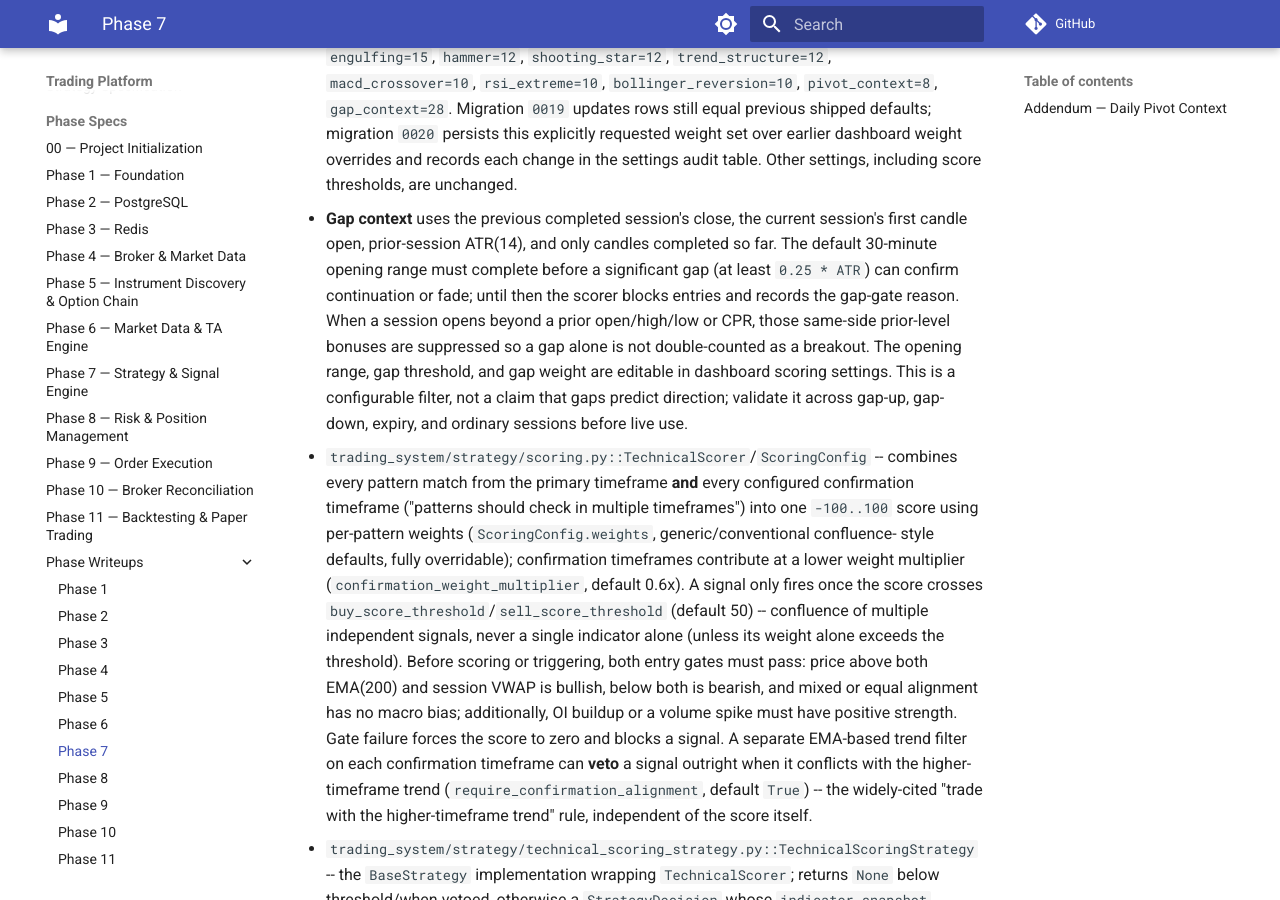
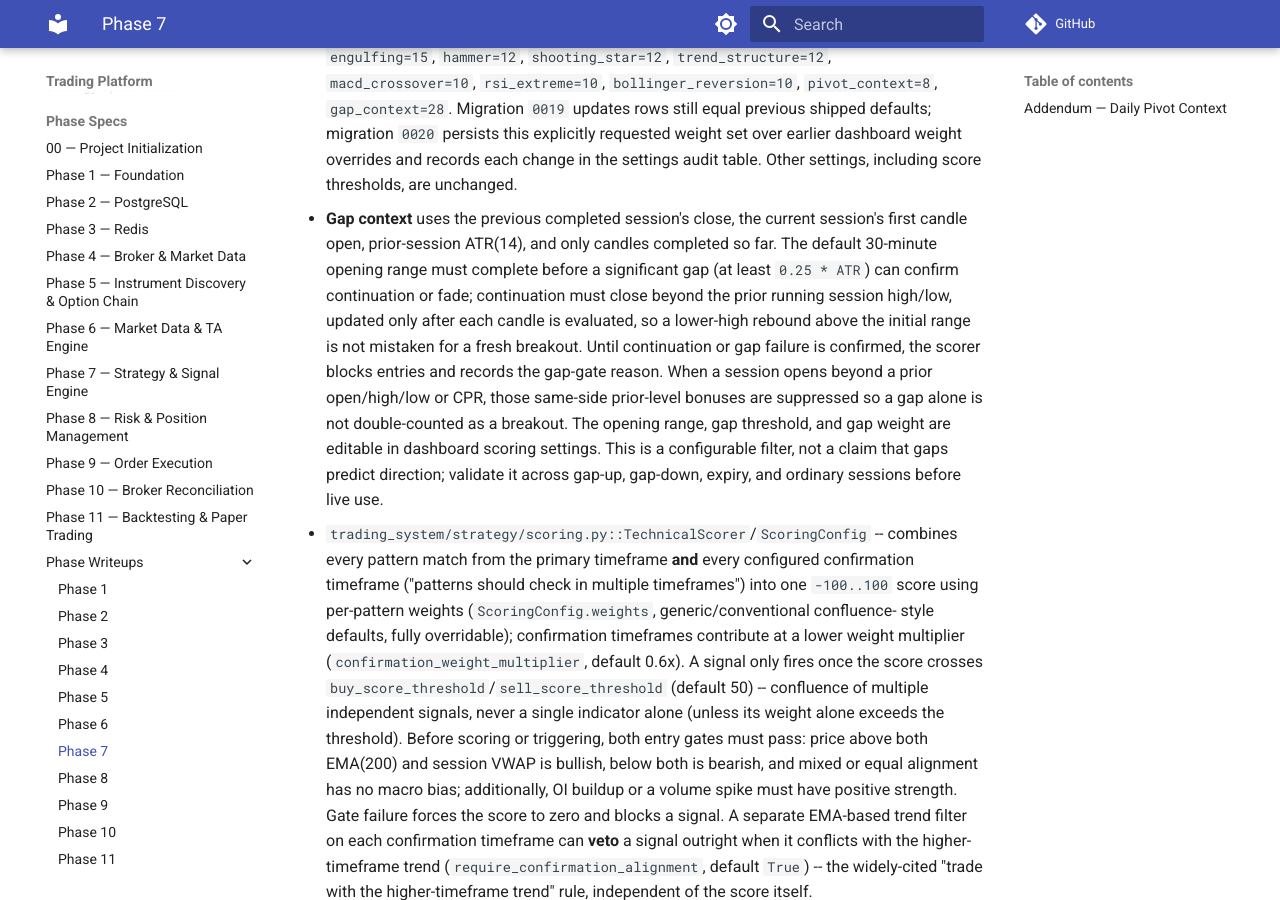
Before and after one commit to VictorG1422/docs, an MkDocs documentation site: the page built from docs/trading-platform/phases/phase-07-strategy-signal.md, in a window 1280 px wide and 900 px high, scrolled down 2492 px. Built offline with MkDocs 1.6.1 and Material for MkDocs 9.7.7, drawn with Linux system fonts in a browser that asks for light colours; comment, search, counter and statistics services are not loaded.

Commit message:
Document rolling gap continuation levels
Clarify that gap continuation uses prior running session extremes.

```diff
--- a/docs/trading-platform/phases/phase-07-strategy-signal.md
+++ b/docs/trading-platform/phases/phase-07-strategy-signal.md
@@ -132,8 +132,11 @@ Signal --> SignalRepository (PostgreSQL, status="RISK_CHECK_PENDING")
     current session's first candle open, prior-session ATR(14), and only
     candles completed so far. The default 30-minute opening range must
     complete before a significant gap (at least `0.25 * ATR`) can confirm
-    continuation or fade; until then the scorer blocks entries and records
-    the gap-gate reason. When a session opens beyond a prior open/high/low
+    continuation or fade; continuation must close beyond the prior running
+    session high/low, updated only after each candle is evaluated, so a
+    lower-high rebound above the initial range is not mistaken for a fresh
+    breakout. Until continuation or gap failure is confirmed, the scorer
+    blocks entries and records the gap-gate reason. When a session opens beyond a prior open/high/low
     or CPR, those same-side prior-level bonuses are suppressed so a gap
     alone is not double-counted as a breakout. The opening range, gap
     threshold, and gap weight are editable in dashboard scoring settings.
```
